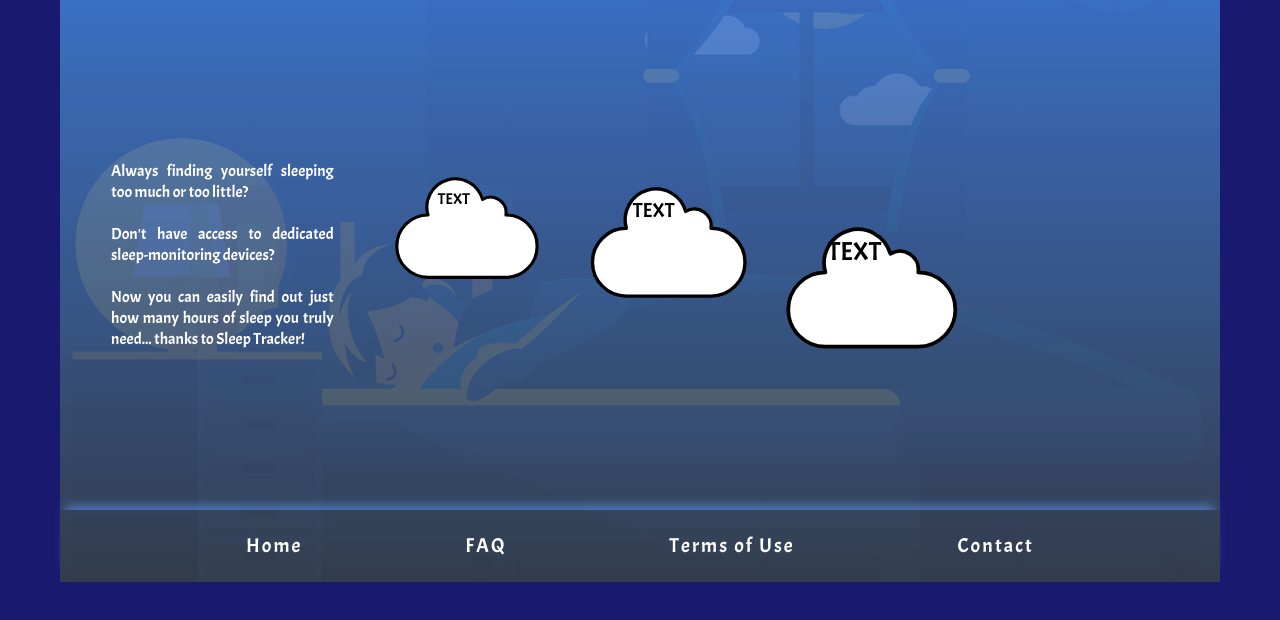
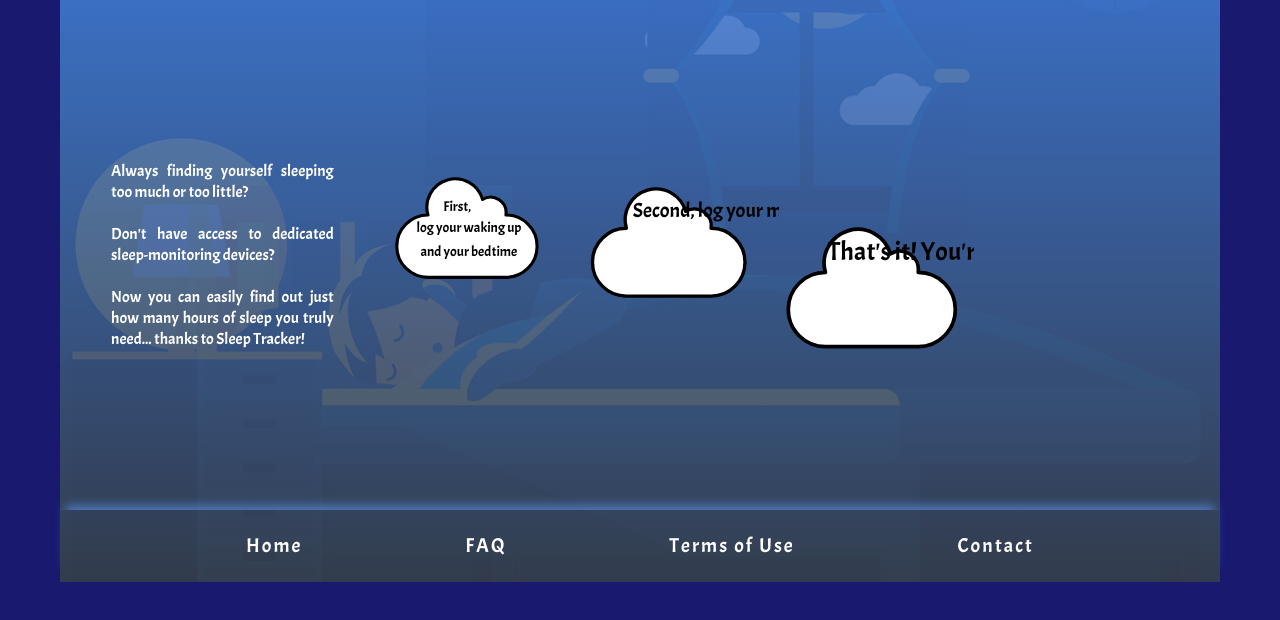
Before and after one commit to atoledo1/Sleeptracker-Marketing-Page, a plain HTML site: page index.html in a window 1280 px wide. Shown: the part 178-798 px from the top of the page. Drawn offline with Linux system fonts and the light colour scheme.

Commit message:
center text in first bubble

```diff
--- a/index.html
+++ b/index.html
@@ -58,13 +58,31 @@
                              z"
             />
             <text
-              x="25%"
-              y="50%"
+              x="35%"
+              y="55%"
+              dominant-baseline="start"
+              text-anchor="middle"
+              font-size=".9rem"
+            >
+              First,
+            </text>
+            <text
+              x="41%"
+              y="67%"
               dominant-baseline="middle"
-              text-anchor="central"
-              font-size="1rem"
+              text-anchor="middle"
+              font-size=".9rem"
             >
-              TEXT
+              log your waking up
+            </text>
+            <text
+              x="41%"
+              y="82%"
+              dominant-baseline="end"
+              text-anchor="middle"
+              font-size=".9rem"
+            >
+              and your bedtime
             </text>
           </svg>
 
@@ -85,7 +103,7 @@
               text-anchor="central"
               font-size="1.2rem"
             >
-              TEXT
+              Second, log your mood too!
             </text>
           </svg>
 
@@ -106,7 +124,7 @@
               text-anchor="central"
               font-size="1.4rem"
             >
-              TEXT
+              That's it! You're on your way to better sleep!
             </text>
           </svg>
         </div>
```
